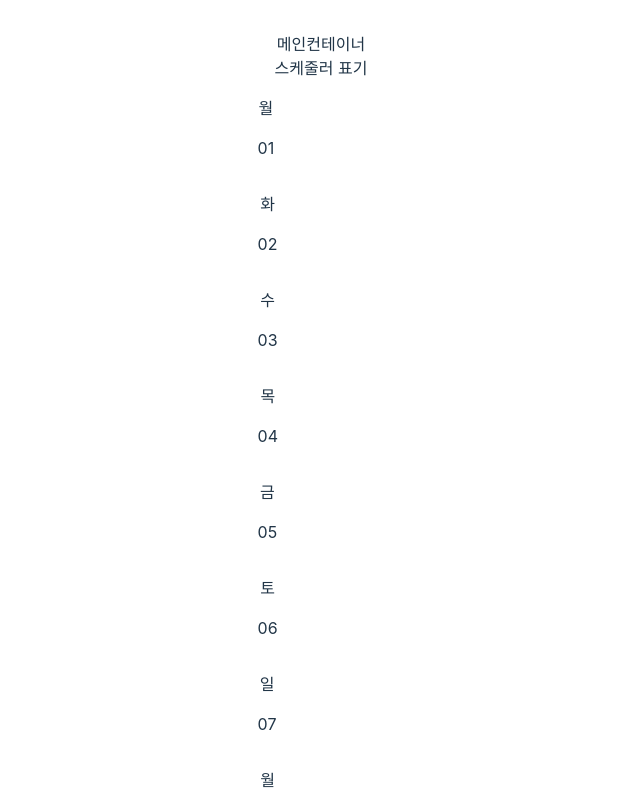
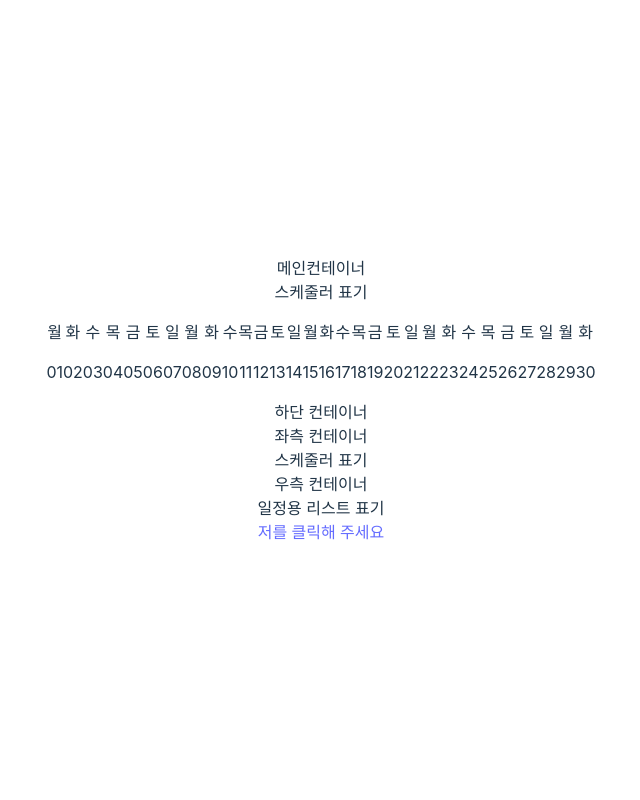
Before and after one commit to JayJHFE/React-Scheduler, a React (Vite) app in the folder PortFolio-vite/: page /scheduler in a window 1280 px wide. Shown: the top 800 px of the page, without its empty margins (319-959 px from the left). Built offline with nearby package versions, Linux system fonts and the light colour scheme.

Commit message:
스케줄러 상단 달력 모양잡기

```diff
--- a/PortFolio-vite/src/components/scheduler/calendar/index.tsx
+++ b/PortFolio-vite/src/components/scheduler/calendar/index.tsx
@@ -43,13 +43,13 @@ function Calendar() {
     <div>
       {/* date의 날짜로 달력 표기 */}
       <div>스케줄러 표기</div>
-      <div>
+      <S.rowScheduler>
         {selectedDate?.map((day, idx) => (
-          <S.rowScheduler key={idx}>
+          <div key={idx}>
             <DateAndDay day={day.date} date={day.weekdayName} />
-          </S.rowScheduler>
+          </div>
         ))}
-      </div>
+      </S.rowScheduler>
     </div>
   );
 }
```
